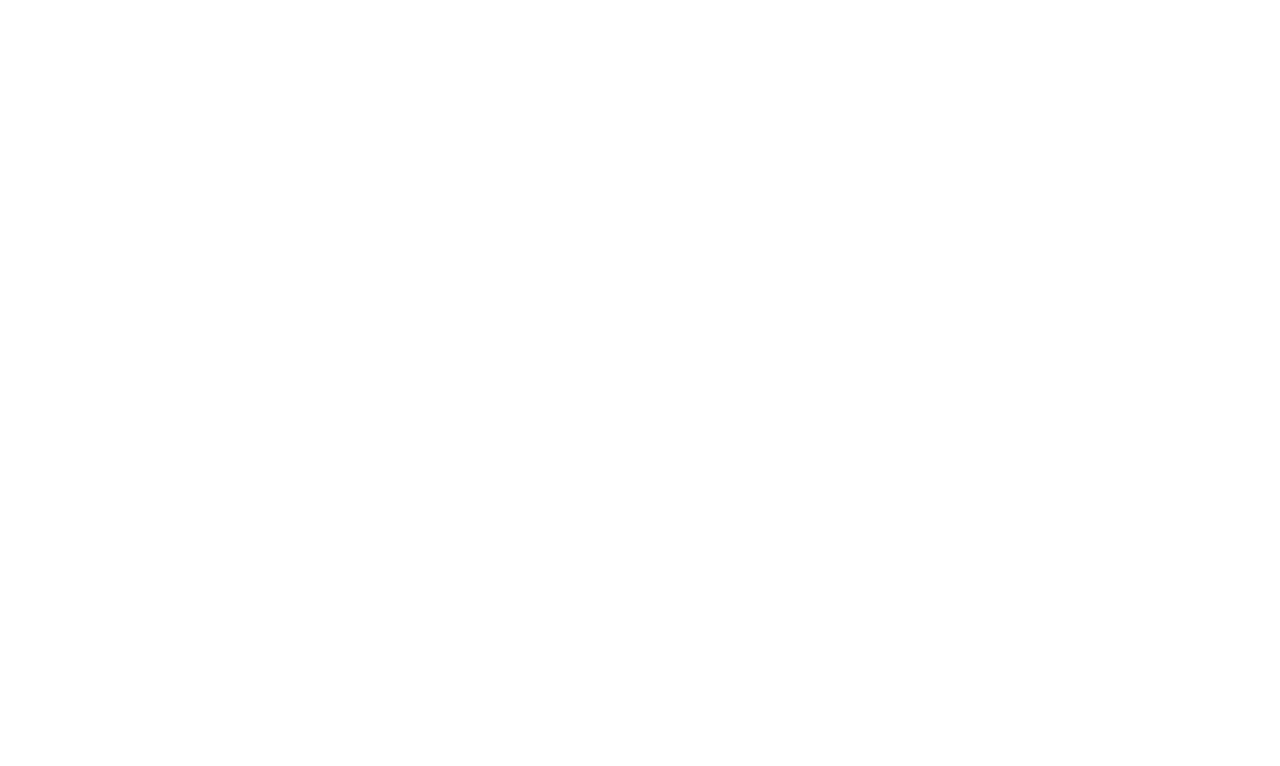
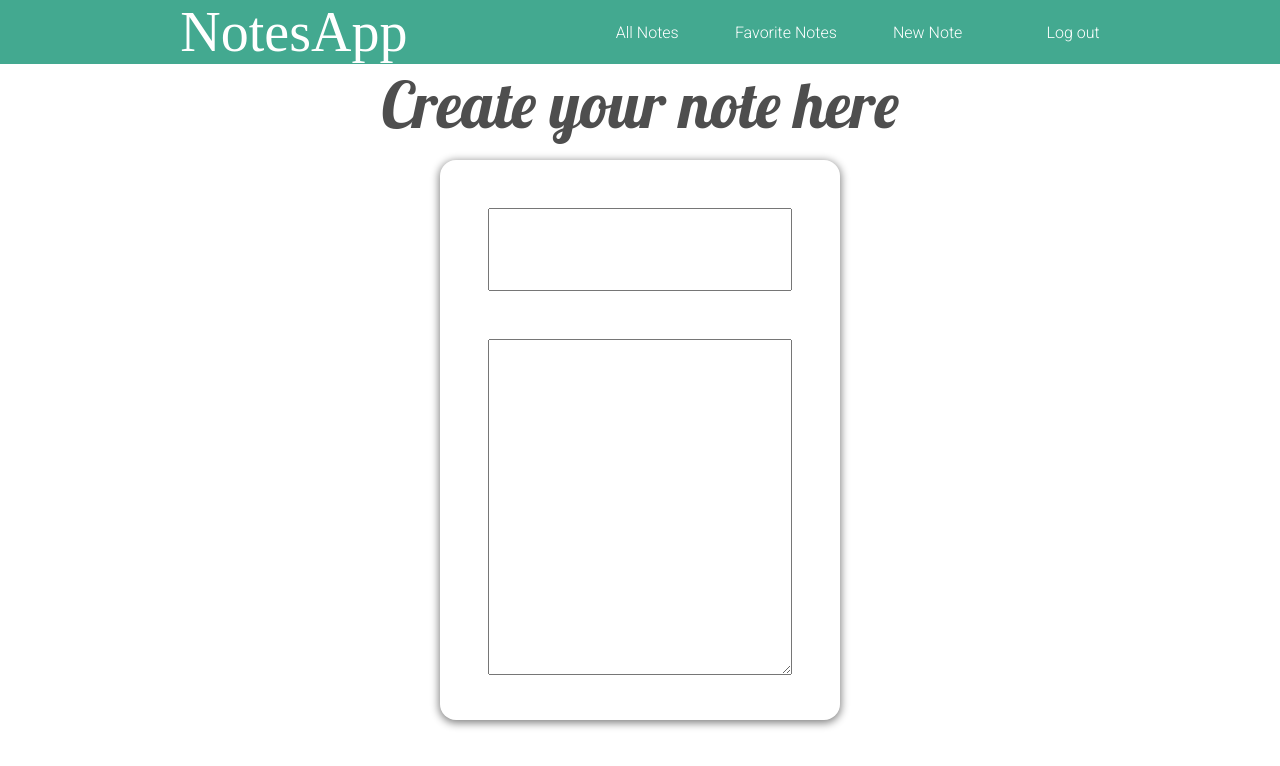
Before and after one commit to AurelioGD/client-notes-app, a React (Create React App) app: page /new-note in a window 1280 px wide. Shown: the top 766 px of the page. Built offline with nearby package versions, Linux system fonts and the light colour scheme; sample sign-in values are in the browser's storage; a web font is replaced by a local one.

Commit message:
Se a modificado el from de editar para que sea reutilizable
Se ha modificado dicho form y tambien se ha creado la pagina de new
note.

```diff
--- a/src/App.js
+++ b/src/App.js
@@ -6,6 +6,8 @@
 import PrivateRoute from './components/PrivateRoute/PrivateRoute';
 import AllNotes from './pages/AllNotes/AllNotes';
 import FavoriteNotes from './pages/FavoriteNotes/FavoriteNotes';
+import NewNote from './pages/NewNote/NewNote';
+
 
 function App() {
   return (
@@ -15,6 +17,7 @@
         <PrivateRoute path="/home" exact={true} component={PageWelcome}/>
         <PrivateRoute path="/all-notes" exact={true} component={AllNotes}/>
         <PrivateRoute path="/favorite-notes" exact={true} component={FavoriteNotes}/>
+        <PrivateRoute path="/new-note" exact={true} component={NewNote}/>
         <Route path="/login" exact children={<Login/>}/>
         <Route path="/register" exact children={<Register/>}/>
       </Switch>
--- a/src/components/NoteEditor/NoteEditor.jsx
+++ b/src/components/NoteEditor/NoteEditor.jsx
@@ -1,9 +1,36 @@
 import './NoteEditor.css'
-const NoteEditor = () => {
+
+import { useState , useEffect} from 'react'
+
+const NoteEditor = ({valueTitle='',valueDescription='' , readonly=false, path=null,config={},redirect=null}) => {
+
+    const [title,setTitle] = useState('')
+    const [description,setDescription] = useState('')
+
+    useEffect(()=>{
+        setTitle(valueTitle)
+        setDescription(valueDescription)
+    },[valueTitle,valueDescription])
+
+    const handlerData=(data)=>{
+        if(!redirect){return window.location.href='/home'}
+
+        window.location.href=redirect;
+    }
+
+    const handlerSubmit=(e)=>{
+        e.preventDefault()
+        if(!path) return;
+
+        fetch(path,config)
+            .then(rawData=>rawData.json())
+            .then(Data=>handlerData(Data))
+    }
+
     return (
-        <form className="form">
-            <input className="form__input-title" type="text" />
-            <textarea className="form__textarea" name="" id="" cols="30" rows="10"></textarea>
+        <form className="form" onSubmit={handlerSubmit}>
+            <input className="form__input-title" type="text" value={title} onChange={(e)=>setTitle(e.target.value)} readOnly={readonly}/>
+            <textarea className="form__textarea" name="" id="" cols="30" rows="10" value={description} onChange={(e)=>setDescription(e.target.value)} readOnly={readonly}></textarea>
         </form>
     )
 }
--- a/src/pages/NewNote/NewNote.css
+++ b/src/pages/NewNote/NewNote.css
@@ -0,0 +1,24 @@
+.main-NewNote{
+    display: flex;
+    flex-direction: column;
+}
+.main-NewNote__note-editor{
+    display: flex;
+    justify-content: center;
+    align-items: center;
+    flex-wrap: wrap;
+    padding: 1rem;
+}
+.main-NewNote__title{
+    text-align: center;
+    font-size: 4rem;
+    font-family: var(--titleFont);
+    font-weight: 100;
+    color: var(--fontColorDark);
+}
+
+@media screen and (min-width:300px) and (max-width:600px) {
+    .main-NewNote__title{
+        font-size: 3rem;
+    }
+}
--- a/src/pages/NewNote/NewNote.jsx
+++ b/src/pages/NewNote/NewNote.jsx
@@ -0,0 +1,21 @@
+import './NewNote.css'
+import CompleteNav from "../../components/CompleteNav/CompleteNav"
+import NoteEditor from "../../components/NoteEditor/NoteEditor"
+
+const NewNote = () => {
+    return (
+        <>
+            <CompleteNav/>
+            <main className="main-NewNote">
+                <div className="main-NewNote__container-title">
+                    <h2 className="main-NewNote__title">Create your note here</h2>
+                </div>
+                <div className="main-NewNote__note-editor">
+                    <NoteEditor />
+                </div>
+            </main>
+        </>
+    )
+}
+
+export default NewNote
```
